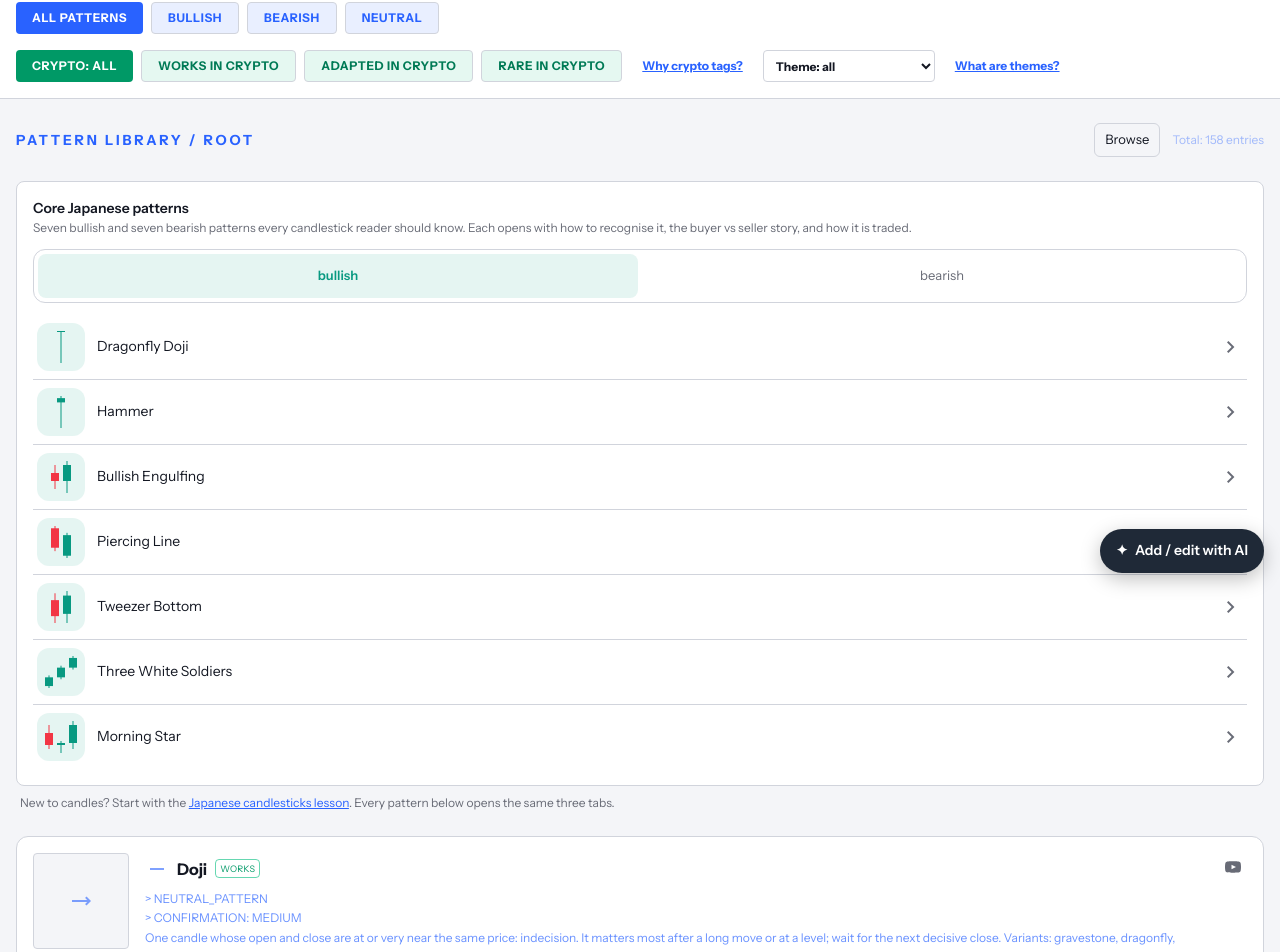
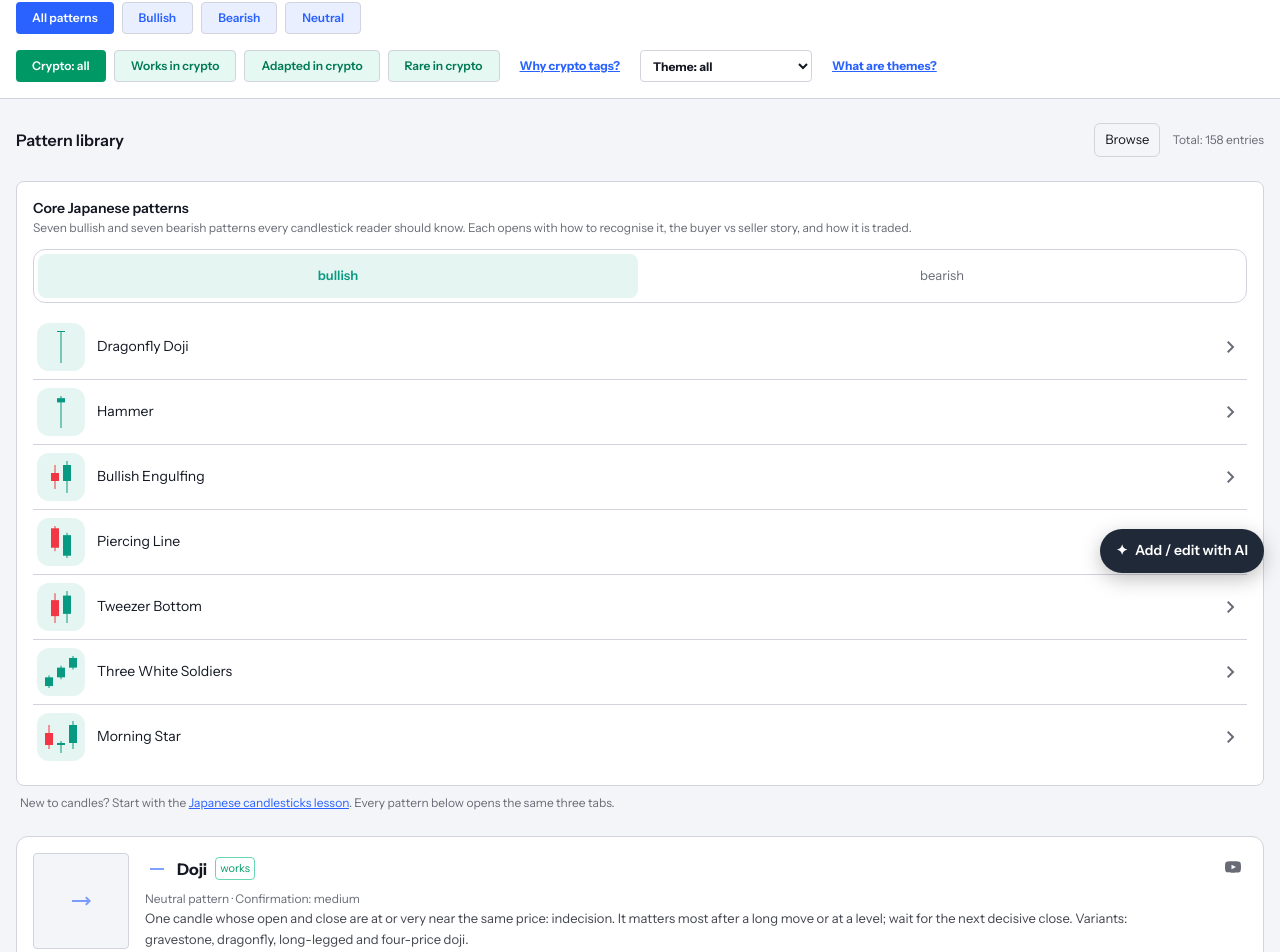
Before and after one commit to Siphon880gh/Stocks-Trainer, a React (Vite) app: page /archive in a window 1280 px wide. Shown: the part 211-1163 px from the top of the page. Built offline with nearby package versions, Linux system fonts and the light colour scheme.

Commit message:
Replace the Library's terminal-style uppercase labels, root paths and SNAKE_CASE pattern lines with sentence-case labels that meet contrast.

```diff
--- a/src/pages/Archive.tsx
+++ b/src/pages/Archive.tsx
@@ -23,6 +23,11 @@ import { THEMES, getTheme, isThemeId } from "../lib/patternThemes";
 type FilterType = "all" | "bullish" | "bearish" | "neutral";
 type CryptoFilter = "all" | CryptoFit;
 type ArchiveTab = "patterns" | "indicators" | "literacy";
+
+/** Sentence-case label for a pattern's type, e.g. "Reversal pattern". */
+function patternTypeLabel(type: string): string {
+  return `${type.charAt(0).toUpperCase()}${type.slice(1)} pattern`;
+}
 
 export default function Archive() {
   const [searchParams, setSearchParams] = useSearchParams();
@@ -168,8 +173,8 @@ export default function Archive() {
                   : "bg-primary/10 border border-line text-primary hover:bg-primary/20"
               }`}
             >
-              <p className="text-xs font-bold uppercase tracking-wider">
-                {f === "all" ? "All Patterns" : f.charAt(0).toUpperCase() + f.slice(1)}
+              <p className="text-xs font-semibold">
+                {f === "all" ? "All patterns" : f.charAt(0).toUpperCase() + f.slice(1)}
               </p>
             </button>
           ))
@@ -185,13 +190,13 @@ export default function Archive() {
                   : "bg-primary/10 border border-line text-primary hover:bg-primary/20"
               }`}
             >
-              <p className="text-xs font-bold uppercase tracking-wider">
-                {f === "all" ? "All Indicators" : f.charAt(0).toUpperCase() + f.slice(1)}
+              <p className="text-xs font-semibold">
+                {f === "all" ? "All indicators" : f.charAt(0).toUpperCase() + f.slice(1)}
               </p>
             </button>
           ))
             : (
-              <p className="text-xs text-primary/50 font-mono uppercase tracking-wider py-1">
+              <p className="text-xs text-muted py-1">
                 Beginner equities glossary
               </p>
             )}
@@ -217,7 +222,7 @@ export default function Archive() {
                 }`}
                 title={f === "all" ? "Show all patterns" : CRYPTO_FIT_HINT[f]}
               >
-                <p className="text-xs font-bold uppercase tracking-wider">
+                <p className="text-xs font-semibold">
                   {f === "all" ? "Crypto: all" : CRYPTO_FIT_LABEL[f]}
                 </p>
               </button>
@@ -257,13 +262,13 @@ export default function Archive() {
 
       <main className="flex-1 px-4 py-6 space-y-6 max-w-7xl mx-auto w-full">
         <div className="flex items-center justify-between gap-3">
-          <h3 className="text-primary text-sm font-bold uppercase tracking-[0.2em] font-mono">
+          <h2 className="text-ink text-base font-semibold">
             {tab === "patterns"
-              ? "Pattern Library / root"
+              ? "Pattern library"
               : tab === "indicators"
-                ? "Indicator Library / root"
-                : "Literacy Glossary / root"}
-          </h3>
+                ? "Indicator library"
+                : "Literacy glossary"}
+          </h2>
           <div className="flex items-center gap-3">
             <BrowsePopover
               title={
@@ -321,7 +326,7 @@ export default function Archive() {
                 setSearchParams({ tab: "literacy", open: term.id }, { replace: true });
               }}
             />
-            <span className="text-primary/40 text-xs font-mono">
+            <span className="text-muted text-xs">
               Total:{" "}
               {tab === "patterns"
                 ? filteredPatterns.length
@@ -372,12 +377,12 @@ export default function Archive() {
               <div className="flex items-center gap-2">
                 <span className="material-symbols-outlined text-sm text-primary">menu_book</span>
                 <h4 className="text-slate-100 font-bold text-base font-display">{withoutSampleWord(term.name)}</h4>
-                <span className="text-[10px] font-mono text-primary/50 uppercase">{term.category}</span>
+                <span className="text-[11px] text-muted">{term.category}</span>
                 {locked ? (
-                  <span className="text-[10px] font-mono text-muted uppercase">locked</span>
+                  <span className="text-[11px] text-muted">Locked</span>
                 ) : null}
               </div>
-              <p className="text-primary/70 text-xs mt-2 font-mono leading-relaxed">
+              <p className="text-ink/80 text-[13px] mt-2 leading-relaxed">
                 <JargonText text={withoutSampleWord(term.summary)} plain />
               </p>
               </button>
@@ -387,7 +392,7 @@ export default function Archive() {
               {locked ? (
                 <button
                   type="button"
-                  className="text-primary underline text-xs mt-2 font-mono text-left"
+                  className="text-primary underline text-xs mt-2 text-left"
                   onClick={() => {
                     setChartGateTemporaryBypass(true);
                     setTempBypass(true);
@@ -410,7 +415,7 @@ export default function Archive() {
               type="button"
               onClick={() => setSelectedPattern(pattern)}
               className="group w-full text-left flex flex-col cursor-pointer"
-              title={`${pattern.type.toUpperCase()}_PATTERN | CONFIRMATION: ${pattern.confirmation.toUpperCase()} — ${pattern.description}`}
+              title={`${patternTypeLabel(pattern.type)} · Confirmation: ${pattern.confirmation.replace(/_/g, " ")} — ${pattern.description}`}
             >
               <div className="flex gap-4">
                 <div className="h-24 w-24 shrink-0 rounded bg-background-dark overflow-hidden border border-line flex items-center justify-center">
@@ -445,7 +450,7 @@ export default function Archive() {
                       <h4 className="text-slate-100 font-bold text-base font-display">{pattern.name}</h4>
                       {pattern.rare ? (
                         <span
-                          className="text-[9px] font-mono uppercase tracking-wide rounded border border-amber-500/60 text-amber-600 px-1 py-0.5"
+                          className="text-[11px] rounded border border-amber-500/60 text-amber-700 px-1 py-0.5"
                           title="Advanced / rare: infrequent and less reliable than the core patterns. Confirm before acting."
                         >
                           Advanced / rare
@@ -456,7 +461,7 @@ export default function Archive() {
                         if (!fit) return null;
                         return (
                           <span
-                            className={`text-[9px] font-mono uppercase tracking-wide rounded border px-1 py-0.5 ${
+                            className={`text-[11px] rounded border px-1 py-0.5 ${
                               fit === "works"
                                 ? "border-emerald-500/60 text-emerald-600"
                                 : fit === "adapted"
@@ -471,9 +476,10 @@ export default function Archive() {
                         );
                       })()}
                     </div>
-                    <p className="text-primary/70 text-xs mt-2 font-mono leading-relaxed">
-                      &gt; {pattern.type.toUpperCase()}_PATTERN<br />
-                      &gt; CONFIRMATION: {pattern.confirmation.toUpperCase().replace("_", " ")}<br />
+                    <p className="text-ink/80 text-[13px] mt-2 leading-relaxed">
+                      <span className="block text-[12px] text-muted">
+                        {patternTypeLabel(pattern.type)} · Confirmation: {pattern.confirmation.replace(/_/g, " ")}
+                      </span>
                       <JargonText text={withoutSampleWord(pattern.description)} plain />
                     </p>
                   </div>
@@ -493,7 +499,7 @@ export default function Archive() {
               type="button"
               onClick={() => setSelectedOverlay(overlay)}
               className="group w-full text-left flex flex-col cursor-pointer"
-              title={`${overlay.category.toUpperCase()} — ${overlay.description}`}
+              title={`${overlay.category} — ${overlay.description}`}
             >
               <div className="flex gap-4">
                 <div className="h-24 w-24 shrink-0 rounded bg-background-dark overflow-hidden border border-line flex items-center justify-center">
@@ -509,9 +515,10 @@ export default function Archive() {
                       </span>
                       <h4 className="text-slate-100 font-bold text-base font-display">{overlay.name}</h4>
                     </div>
-                    <p className="text-primary/70 text-xs mt-2 font-mono leading-relaxed">
-                      &gt; {overlay.category.toUpperCase()}<br />
-                      &gt; {overlay.fullName}<br />
+                    <p className="text-ink/80 text-[13px] mt-2 leading-relaxed">
+                      <span className="block text-[12px] text-muted">
+                        {overlay.fullName} · {overlay.category}
+                      </span>
                       {overlay.description}
                     </p>
                   </div>
@@ -561,7 +568,7 @@ export default function Archive() {
           >
             <div className="flex items-start justify-between gap-4">
               <div>
-                <p className="text-[10px] font-mono text-primary/50 uppercase tracking-widest">
+                <p className="text-[12px] text-muted">
                   Literacy · {selectedTerm.category}
                 </p>
                 <h3 className="text-xl font-bold text-primary inline-flex items-center gap-2">
```
